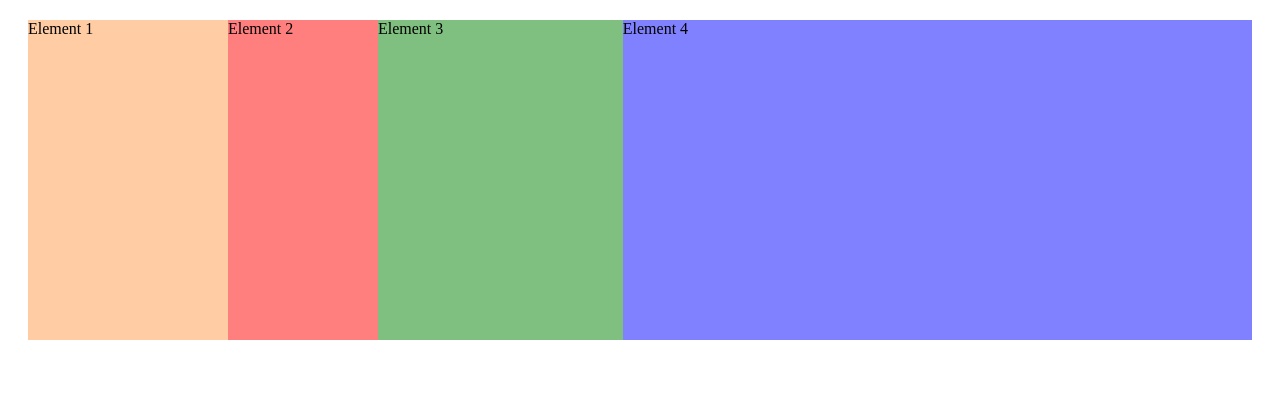
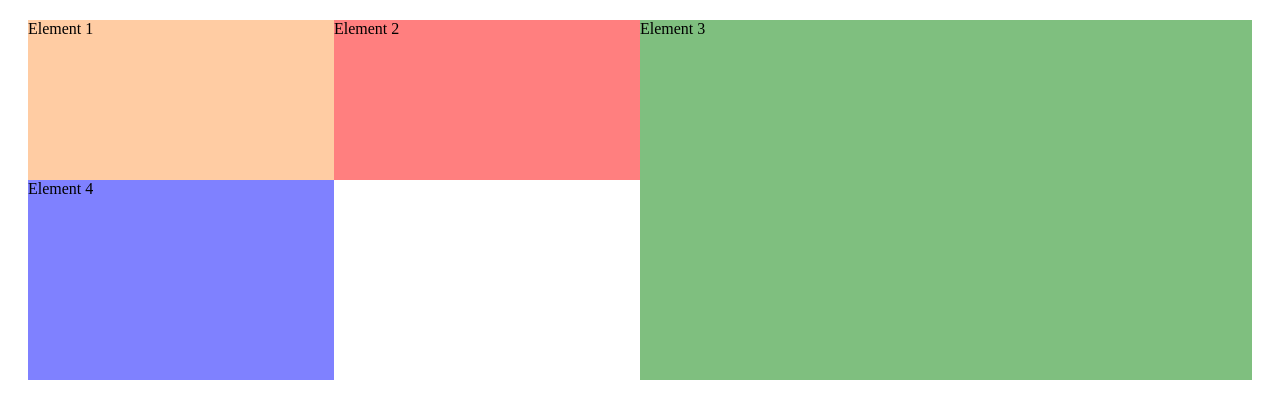
Before and after one commit to carlosmertens/grid-in-practice, a plain HTML site: page index.html in a window 1280 px wide. Drawn offline with Linux system fonts and the light colour scheme.

Commit message:
Position elements and use repeat and minmax functions

```diff
--- a/main.css
+++ b/main.css
@@ -1,8 +1,8 @@
 .container {
   margin: 20px;
   display: grid;
-  grid-template-columns: 200px 150px 20% 1fr;
-  grid-template-rows: 20rem 10rem;
+  grid-template-columns: repeat(4, 25%);
+  grid-template-rows: 10rem minmax(10px, 200px);
 }
 
 .el1 {
@@ -15,6 +15,10 @@
 
 .el3 {
   background: rgba(0, 128, 0, 0.5);
+  grid-column-start: 3;
+  grid-column-end: 5;
+  grid-row-start: 1;
+  grid-row-end: 3;
 }
 
 .el4 {
```
